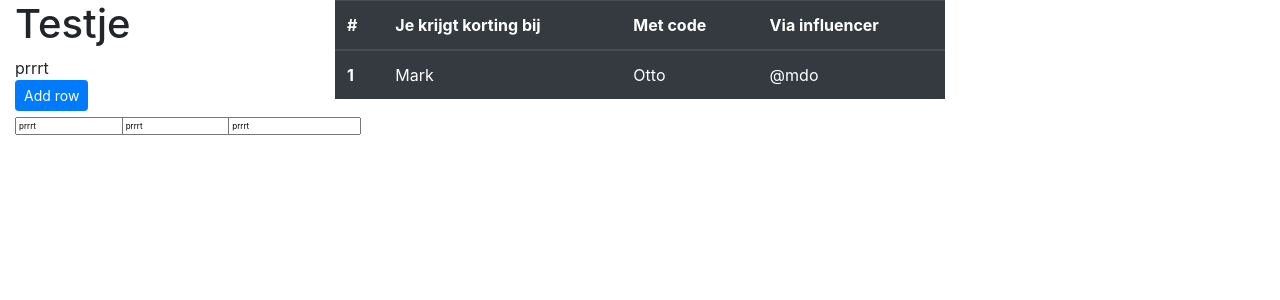
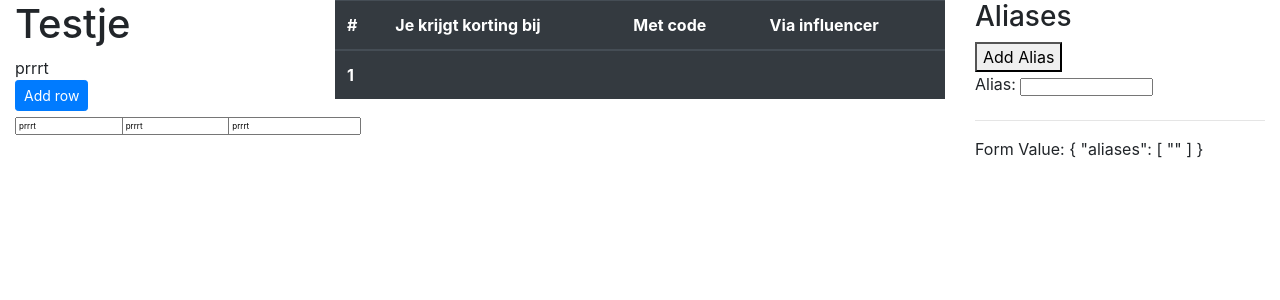
Before and after one commit to coconutsRhealthy/korting, an Angular app: page / in a window 1280 px wide. Shown: the top 300 px of the page. Built offline with nearby package versions, Linux system fonts and the light colour scheme.

Commit message:
Reactive form approach, dirty, step 1

```diff
--- a/src/app/app.module.ts
+++ b/src/app/app.module.ts
@@ -1,6 +1,7 @@
 import { NgModule } from '@angular/core';
 import { BrowserModule } from '@angular/platform-browser';
 import { FormsModule } from '@angular/forms';
+import { ReactiveFormsModule } from '@angular/forms';
 
 import { AppComponent } from './app.component';
 import { InfluTableComponent } from './influ-table/influ-table.component';
@@ -10,7 +11,8 @@
   imports: [
     BrowserModule,
     FormsModule,
-    NgbModule
+    NgbModule,
+    ReactiveFormsModule
   ],
   declarations: [
     AppComponent,
--- a/src/app/influ-table/influ-table.component.html
+++ b/src/app/influ-table/influ-table.component.html
@@ -40,15 +40,36 @@
 
             <tr *ngFor="let number of dummyArray; let i=index">
               <th scope="row">{{i + 1}}</th>
-              <td>Mark</td>
-              <td>Otto</td>
-              <td>@mdo</td>
+              <td>{{getTheCorrectDingetje(i)}}</td>
+              <td>{{getTheCorrectDingetje(i)}}</td>
+              <td>{{getTheCorrectDingetje(i)}}</td>
             </tr>
 
           </tbody>
         </table>
       </div>
       <div class="col-3">
+        <form [formGroup]="profileForm" (ngSubmit)="onSubmit()">
+
+          <div formArrayName="aliases">
+            <h3>Aliases</h3> <button (click)="addAlias()">Add Alias</button>
+
+            <div *ngFor="let alias of aliases.controls; let i=index">
+              <!-- The repeated alias template -->
+              <label>
+                Alias:
+                <input type="text" [formControlName]="i">
+              </label>
+            </div>
+          </div>
+        </form>
+
+        <hr>
+
+        <p>
+          Form Value: {{ profileForm.value | json }}
+        </p>
+
 
       </div>
     </div>
--- a/src/app/influ-table/influ-table.component.ts
+++ b/src/app/influ-table/influ-table.component.ts
@@ -1,4 +1,7 @@
 import { Component } from '@angular/core';
+import { FormBuilder } from '@angular/forms';
+import { Validators } from '@angular/forms';
+import { FormArray } from '@angular/forms';
 
 @Component({
   selector: 'influ-table',
@@ -7,13 +10,55 @@
 })
 export class InfluTableComponent {
 
-  bezig = "prrrt";
+    bezig = "prrrt";
 
-  dummyArray = Array(1).fill(4);
+    dummyArray = Array(1).fill(4);
 
-  testje() {
-    this.dummyArray.push("4");
+    testje() {
+      this.dummyArray.push("4");
+    }
+
+  profileForm = this.fb.group({
+    aliases: this.fb.array([
+      this.fb.control('')
+    ])
+  });
+
+  get aliases() {
+    return this.profileForm.get('aliases') as FormArray;
   }
 
+  getZzz() {
+    return this.profileForm.get('aliases') as FormArray;
+  }
+
+  constructor(private fb: FormBuilder) { }
+
+
+  updateProfile() {
+    this.profileForm.patchValue({
+      firstName: 'Nancy',
+      address: {
+        street: '123 Drew Street'
+      }
+    });
+  }
+
+  addAlias() {
+    this.aliases.push(this.fb.control(''));
+
+    //var eije = this.getZzz();
+
+    //alert(this.profileForm.get('aliases').at(0).value);
+  }
+
+  getTheCorrectDingetje(index) {
+    return this.profileForm.get('aliases').at(index).value;
+  }
+
+  onSubmit() {
+    // TODO: Use EventEmitter with form value
+    console.warn(this.profileForm.value);
+  }
 
 }
```
